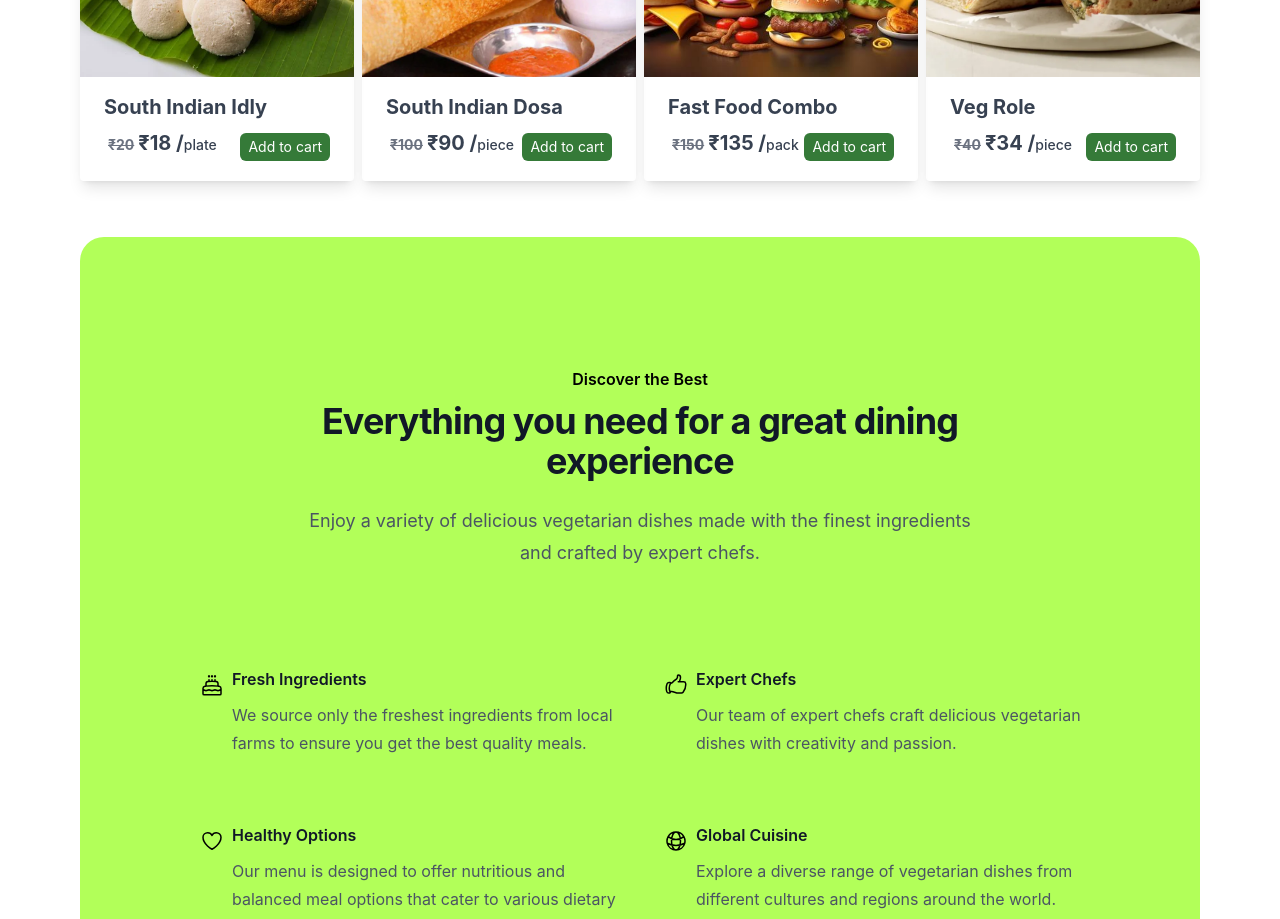
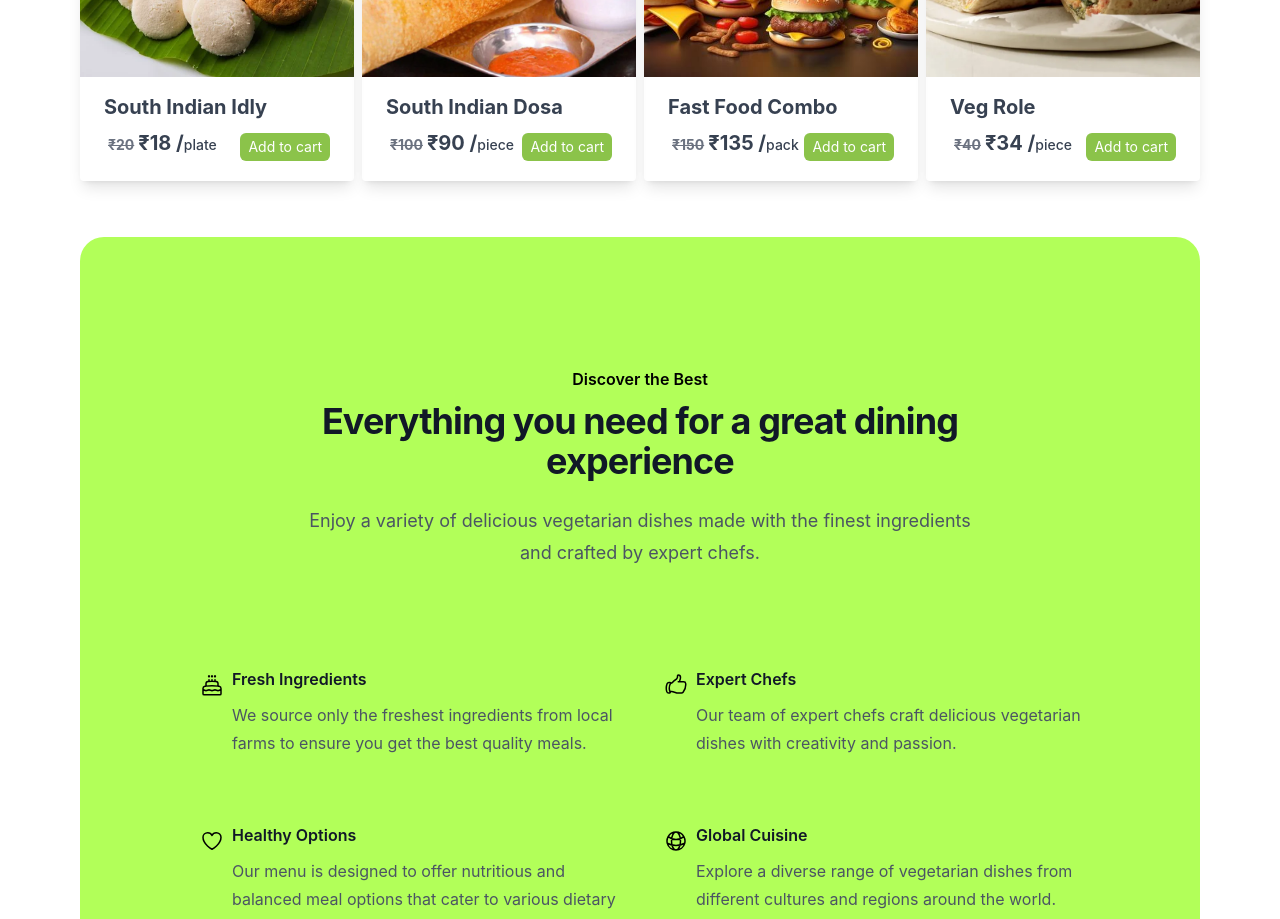
Before and after one commit to Adarshsingh7/food-court, a React (Vite) app: page / in a window 1280 px wide. Shown: the part 820-1739 px from the top of the page. Built offline with nearby package versions, Linux system fonts and the light colour scheme.

Commit message:
changing the button color

```diff
--- a/src/components/QuantityButtons.tsx
+++ b/src/components/QuantityButtons.tsx
@@ -36,7 +36,7 @@ const QuantityButton: FC<QuantityButtonProps> = function ({
         </IconButton>
       )}
       {quantity === 0 ? (
-        <SmallButton onClick={() => handleQuantityChange(1)} color="#357A38">
+        <SmallButton onClick={() => handleQuantityChange(1)} color="#8BC34A">
           Add to cart
         </SmallButton>
       ) : (
--- a/src/pages/Menu.tsx
+++ b/src/pages/Menu.tsx
@@ -20,7 +20,7 @@ import ProductList from "../components/ProductList";
 import Pagination from "../components/Pagination";
 import { useSelector } from "react-redux";
 import { RootState } from "../store";
-import { Button } from '../components/Button'
+import { Button } from "../components/Button";
 import { Link } from "react-router-dom";
 
 function classNames(...classes: (string | false | null | undefined)[]): string {
@@ -330,11 +330,11 @@ export default function Example() {
           <div className="flex">
             <Search />
             <span className="w-32">
-              {cartItem.length !== 0 && <Link to='/order'>
-                <Button>
-                  Order Now
-                </Button>
-              </Link>}
+              {cartItem.length !== 0 && (
+                <Link to="/order">
+                  <Button color="#8BC34A">Order Now</Button>
+                </Link>
+              )}
             </span>
           </div>
           <div className="flex items-baseline justify-between border-b border-gray-200">
```
